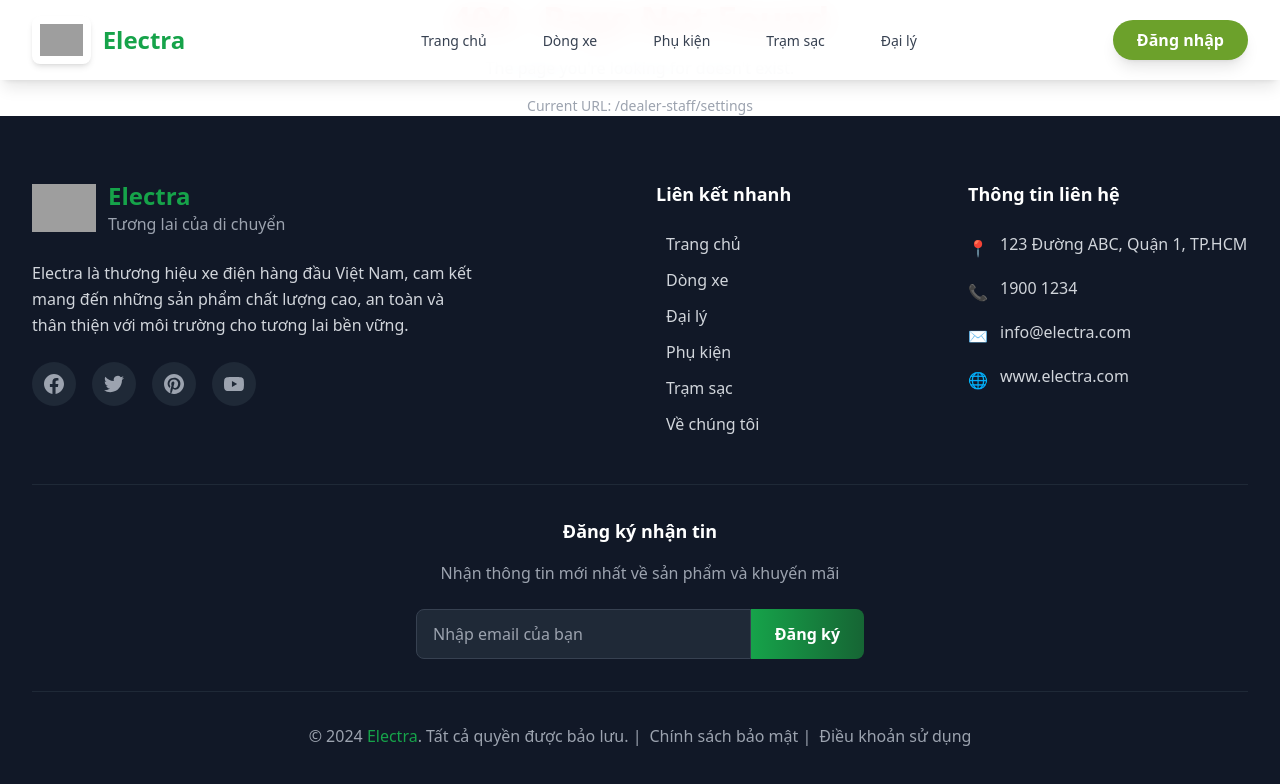
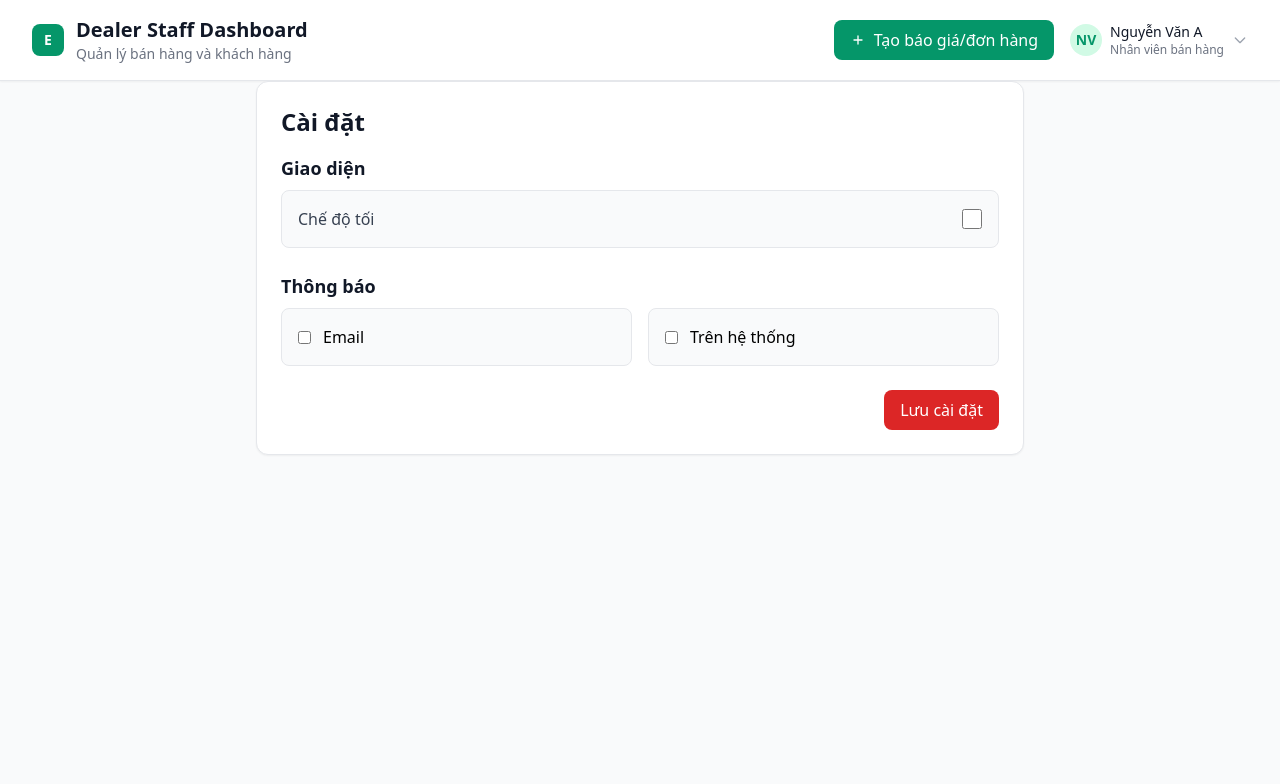
Before and after one commit to Truongdat815/SWP391_FE, a React (Vite) app: page /dealer-staff/settings in a window 1280 px wide. Shown: the top 784 px of the page. Built offline with nearby package versions, Linux system fonts and the light colour scheme; grey boxes are pictures that could not be loaded.

Commit message:
add menu cho 4 role: setting, help, inf

```diff
--- a/src/App.jsx
+++ b/src/App.jsx
@@ -20,6 +20,11 @@ import AdminDashboard from './pages/admin/AdminDashboard'
 import DealerStaffDashboard from './pages/dealerStaff/DealerStaffDashboard'
 import DealerManagerDashboard from './pages/dealerManager/DealerManagerDashboard'
 import EVMDashboard from './pages/EvmStaff/EVMDashboard'
+
+// Common sub pages
+import CommonProfile from './pages/CommonProfile'
+import CommonSettings from './pages/CommonSettings'
+import CommonHelp from './pages/CommonHelp'
 
 // Dealer Manager Sub Pages
 import TaoBaoCao from './pages/dealerManager/TaoBaoCao'
@@ -81,11 +86,17 @@ function App() {
         {/* Admin Routes */}
         <Route path="/admin" element={<AdminLayout />}>
           <Route index element={<AdminDashboard />} />
+          <Route path="profile" element={<CommonProfile />} />
+          <Route path="settings" element={<CommonSettings />} />
+          <Route path="help" element={<CommonHelp />} />
         </Route>
 
         {/* Dealer Staff Routes */}
         <Route path="/dealer-staff" element={<DealerStaffLayout />}>
           <Route index element={<DealerStaffDashboard />} />
+          <Route path="profile" element={<CommonProfile />} />
+          <Route path="settings" element={<CommonSettings />} />
+          <Route path="help" element={<CommonHelp />} />
           <Route path="quote-order-management" element={<QuoteOrderManagement />} />
           <Route path="add-customer" element={<AddCustomer />} />
           <Route path="order-from-manufacturer" element={<OrderFromManufacturer />} />
@@ -98,6 +109,9 @@ function App() {
         {/* Dealer Manager Routes */}
         <Route path="/dealer-manager" element={<DealerManagerLayout />}>
           <Route index element={<DealerManagerDashboard />} />
+          <Route path="profile" element={<CommonProfile />} />
+          <Route path="settings" element={<CommonSettings />} />
+          <Route path="help" element={<CommonHelp />} />
           <Route path="tao-bao-cao" element={<TaoBaoCao />} />
           <Route path="bao-cao-doanh-so" element={<BaoCaoDoanhSo />} />
           <Route path="quan-ly-nhan-vien" element={<QuanLyNhanVien />} />
@@ -109,6 +123,9 @@ function App() {
         {/* EVM Staff Routes */}
         <Route path="/evm-staff" element={<EVMStaffLayout />}>
           <Route index element={<EVMDashboard />} />
+          <Route path="profile" element={<CommonProfile />} />
+          <Route path="settings" element={<CommonSettings />} />
+          <Route path="help" element={<CommonHelp />} />
         </Route>
 
         <Route path="*" element={
--- a/src/layouts/Adminlayout.jsx
+++ b/src/layouts/Adminlayout.jsx
@@ -31,20 +31,17 @@ const AdminLayout = () => {
   };
 
   const handleProfile = () => {
-    // Handle profile logic here
-    console.log('Profile clicked');
+    navigate('/admin/profile');
     setIsDropdownOpen(false);
   };
 
   const handleSettings = () => {
-    // Handle settings logic here
-    console.log('Settings clicked');
+    navigate('/admin/settings');
     setIsDropdownOpen(false);
   };
 
   const handleHelp = () => {
-    // Handle help logic here
-    console.log('Help clicked');
+    navigate('/admin/help');
     setIsDropdownOpen(false);
   };
 
--- a/src/layouts/DealerManagerLayout.jsx
+++ b/src/layouts/DealerManagerLayout.jsx
@@ -179,7 +179,7 @@ const DealerManagerLayout = () => {
                 </svg>
               </button>
 
-              {isDropdownOpen && (
+            {isDropdownOpen && (
                 <div className="absolute right-0 mt-2 w-56 bg-white rounded-md shadow-lg ring-1 ring-black ring-opacity-5 focus:outline-none z-50">
                   <div className="py-1">
                     <div className="px-4 py-3 border-b border-gray-100">
@@ -188,7 +188,7 @@ const DealerManagerLayout = () => {
                       <p className="text-xs text-gray-400">ID: DM001</p>
                     </div>
                     <button
-                      onClick={() => setIsDropdownOpen(false)}
+                      onClick={() => { setIsDropdownOpen(false); navigate('/dealer-manager/profile'); }}
                       className="flex items-center w-full px-4 py-2 text-sm text-gray-700 hover:bg-gray-100 transition-colors"
                     >
                       <svg className="w-4 h-4 mr-3 text-gray-400" fill="none" stroke="currentColor" viewBox="0 0 24 24">
@@ -197,7 +197,7 @@ const DealerManagerLayout = () => {
                       Thông tin cá nhân
                     </button>
                     <button
-                      onClick={() => setIsDropdownOpen(false)}
+                      onClick={() => { setIsDropdownOpen(false); navigate('/dealer-manager/settings'); }}
                       className="flex items-center w-full px-4 py-2 text-sm text-gray-700 hover:bg-gray-100 transition-colors"
                     >
                       <svg className="w-4 h-4 mr-3 text-gray-400" fill="none" stroke="currentColor" viewBox="0 0 24 24">
@@ -207,7 +207,7 @@ const DealerManagerLayout = () => {
                       Cài đặt
                     </button>
                     <button
-                      onClick={() => setIsDropdownOpen(false)}
+                      onClick={() => { setIsDropdownOpen(false); navigate('/dealer-manager/help'); }}
                       className="flex items-center w-full px-4 py-2 text-sm text-gray-700 hover:bg-gray-100 transition-colors"
                     >
                       <svg className="w-4 h-4 mr-3 text-gray-400" fill="none" stroke="currentColor" viewBox="0 0 24 24">
--- a/src/layouts/DealerStaffLayout.jsx
+++ b/src/layouts/DealerStaffLayout.jsx
@@ -31,20 +31,17 @@ const DealerStaffLayout = () => {
   };
 
   const handleProfile = () => {
-    // Handle profile logic here
-    console.log('Profile clicked');
+    navigate('/dealer-staff/profile');
     setIsDropdownOpen(false);
   };
 
   const handleSettings = () => {
-    // Handle settings logic here
-    console.log('Settings clicked');
+    navigate('/dealer-staff/settings');
     setIsDropdownOpen(false);
   };
 
   const handleHelp = () => {
-    // Handle help logic here
-    console.log('Help clicked');
+    navigate('/dealer-staff/help');
     setIsDropdownOpen(false);
   };
 
--- a/src/layouts/EVMStaffLayout.jsx
+++ b/src/layouts/EVMStaffLayout.jsx
@@ -31,20 +31,17 @@ const EVMStaffLayout = () => {
   };
 
   const handleProfile = () => {
-    // Handle profile logic here
-    console.log('Profile clicked');
+    navigate('/evm-staff/profile');
     setIsDropdownOpen(false);
   };
 
   const handleSettings = () => {
-    // Handle settings logic here
-    console.log('Settings clicked');
+    navigate('/evm-staff/settings');
     setIsDropdownOpen(false);
   };
 
   const handleHelp = () => {
-    // Handle help logic here
-    console.log('Help clicked');
+    navigate('/evm-staff/help');
     setIsDropdownOpen(false);
   };
 
--- /dev/null
+++ b/src/pages/CommonHelp.jsx
@@ -0,0 +1,22 @@
+import React from 'react';
+
+const CommonHelp = () => {
+  return (
+    <div className="max-w-3xl mx-auto bg-white rounded-xl shadow-sm border border-gray-200 p-6">
+      <h1 className="text-2xl font-bold text-gray-900 mb-4">Trợ giúp</h1>
+      <div className="space-y-4 text-gray-700">
+        <p>Nếu bạn gặp sự cố, vui lòng thử các bước sau:</p>
+        <ul className="list-disc pl-6 space-y-2">
+          <li>Kiểm tra lại kết nối mạng và làm mới trang.</li>
+          <li>Đăng xuất và đăng nhập lại tài khoản.</li>
+          <li>Liên hệ bộ phận hỗ trợ: <a href="mailto:support@electra.com" className="text-red-600">support@electra.com</a></li>
+        </ul>
+        <div className="mt-4">
+          <a href="#" className="text-red-600 hover:underline">Xem tài liệu hướng dẫn</a>
+        </div>
+      </div>
+    </div>
+  );
+};
+
+export default CommonHelp;
--- /dev/null
+++ b/src/pages/CommonProfile.jsx
@@ -0,0 +1,32 @@
+import React from 'react';
+
+const CommonProfile = () => {
+  return (
+    <div className="max-w-3xl mx-auto bg-white rounded-xl shadow-sm border border-gray-200 p-6">
+      <h1 className="text-2xl font-bold text-gray-900 mb-4">Thông tin cá nhân</h1>
+      <div className="grid grid-cols-1 sm:grid-cols-2 gap-6">
+        <div>
+          <label className="block text-sm font-medium text-gray-700 mb-1">Họ và tên</label>
+          <input className="w-full border rounded-lg px-3 py-2 focus:outline-none focus:ring-2 focus:ring-red-500" placeholder="Nguyễn Văn A" />
+        </div>
+        <div>
+          <label className="block text-sm font-medium text-gray-700 mb-1">Email</label>
+          <input className="w-full border rounded-lg px-3 py-2" placeholder="user@electra.com" />
+        </div>
+        <div>
+          <label className="block text-sm font-medium text-gray-700 mb-1">Số điện thoại</label>
+          <input className="w-full border rounded-lg px-3 py-2" placeholder="0900 000 000" />
+        </div>
+        <div>
+          <label className="block text-sm font-medium text-gray-700 mb-1">Vai trò</label>
+          <input className="w-full border rounded-lg px-3 py-2 bg-gray-50" disabled value="—" />
+        </div>
+      </div>
+      <div className="mt-6 flex justify-end">
+        <button className="px-4 py-2 bg-red-600 text-white rounded-lg hover:bg-red-700">Lưu thay đổi</button>
+      </div>
+    </div>
+  );
+};
+
+export default CommonProfile;
--- /dev/null
+++ b/src/pages/CommonSettings.jsx
@@ -0,0 +1,36 @@
+import React from 'react';
+
+const CommonSettings = () => {
+  return (
+    <div className="max-w-3xl mx-auto bg-white rounded-xl shadow-sm border border-gray-200 p-6">
+      <h1 className="text-2xl font-bold text-gray-900 mb-4">Cài đặt</h1>
+      <div className="space-y-6">
+        <section>
+          <h2 className="text-lg font-semibold text-gray-900 mb-2">Giao diện</h2>
+          <div className="flex items-center justify-between bg-gray-50 border rounded-lg p-4">
+            <span className="text-gray-700">Chế độ tối</span>
+            <input type="checkbox" className="h-5 w-5" />
+          </div>
+        </section>
+        <section>
+          <h2 className="text-lg font-semibold text-gray-900 mb-2">Thông báo</h2>
+          <div className="grid grid-cols-1 sm:grid-cols-2 gap-4">
+            <label className="flex items-center space-x-3 bg-gray-50 border rounded-lg p-4">
+              <input type="checkbox" />
+              <span>Email</span>
+            </label>
+            <label className="flex items-center space-x-3 bg-gray-50 border rounded-lg p-4">
+              <input type="checkbox" />
+              <span>Trên hệ thống</span>
+            </label>
+          </div>
+        </section>
+        <div className="flex justify-end">
+          <button className="px-4 py-2 bg-red-600 text-white rounded-lg hover:bg-red-700">Lưu cài đặt</button>
+        </div>
+      </div>
+    </div>
+  );
+};
+
+export default CommonSettings;
```
